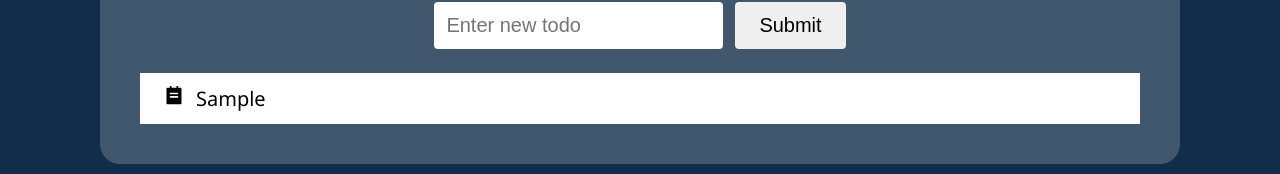
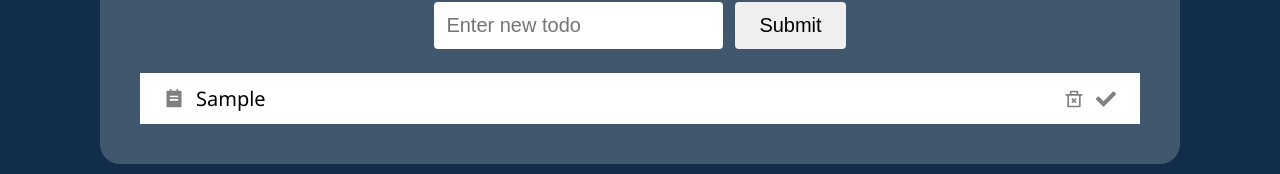
Before and after one commit to Dimickon/ReactLearning, a React (Create React App) app in the folder 29-todo-app-v2/: page / in a window 1280 px wide. Both pictures are taken after typing "Sample" into the empty fields and a click on the button "Submit". Shown: the part 227-401 px from the top of the page. Built offline with nearby package versions, Linux system fonts and the light colour scheme.

Commit message:
add styles for todoItem

```diff
--- a/29-todo-app-v2/src/components/Todos/TodoItem.js
+++ b/29-todo-app-v2/src/components/Todos/TodoItem.js
@@ -1,16 +1,27 @@
-import { RiTodoFill } from 'react-icons/ri';
+import { RiTodoFill, RiDeleteBin2Line } from 'react-icons/ri';
+import { FaCheck } from 'react-icons/fa';
 import styles from './TodoItem.module.css';
 
 export default function TodoItem({ todo, deleteTodo }) {
   return (
     <div
-      className={styles.todo__item}
+      className={[styles.todoItem].join(' ')}
       onDoubleClick={() => deleteTodo(todo.id)}
     >
-      <div className="todo__icon">
-        <RiTodoFill />
+      <div className={styles.todoMain}>
+        <div className={styles.todoHeading}>
+          <RiTodoFill className={styles.todoIcon} />
+          <div className={styles.todoName}>{todo.text}</div>
+        </div>
       </div>
-      <div className="todo__name">{todo.text}</div>
+      <div className={styles.todoControll}>
+        <RiDeleteBin2Line
+          className={[styles.todoIcon, styles.todoIconDelete].join(' ')}
+        />
+        <FaCheck
+          className={[styles.todoIcon, styles.todoIconComplete].join(' ')}
+        />
+      </div>
     </div>
   );
 }
--- a/29-todo-app-v2/src/components/Todos/TodoItem.module.css
+++ b/29-todo-app-v2/src/components/Todos/TodoItem.module.css
@@ -1,5 +1,6 @@
-.todo__item {
+.todoItem {
   display: flex;
+  justify-content: space-between;
   gap: 12px;
   padding: 12px 24px;
 
@@ -7,3 +8,31 @@
   color: black;
   background-color: white;
 }
+
+.todoItemCompleted {
+  opacity: 0.6;
+}
+
+.todoHeading,
+.todoControll {
+  display: flex;
+  gap: 12px;
+  align-items: center;
+}
+
+.todoItem .todoIcon {
+  color: grey;
+  transition: color 0.3s linear, transform 0.3s linear;
+}
+
+.todoControll .todoIcon:hover {
+  transform: scale(1.2);
+}
+
+.todoControll .todoIconDelete:hover {
+  color: red;
+}
+
+.todoControll .todoIconComplete:hover {
+  color: green;
+}
```
